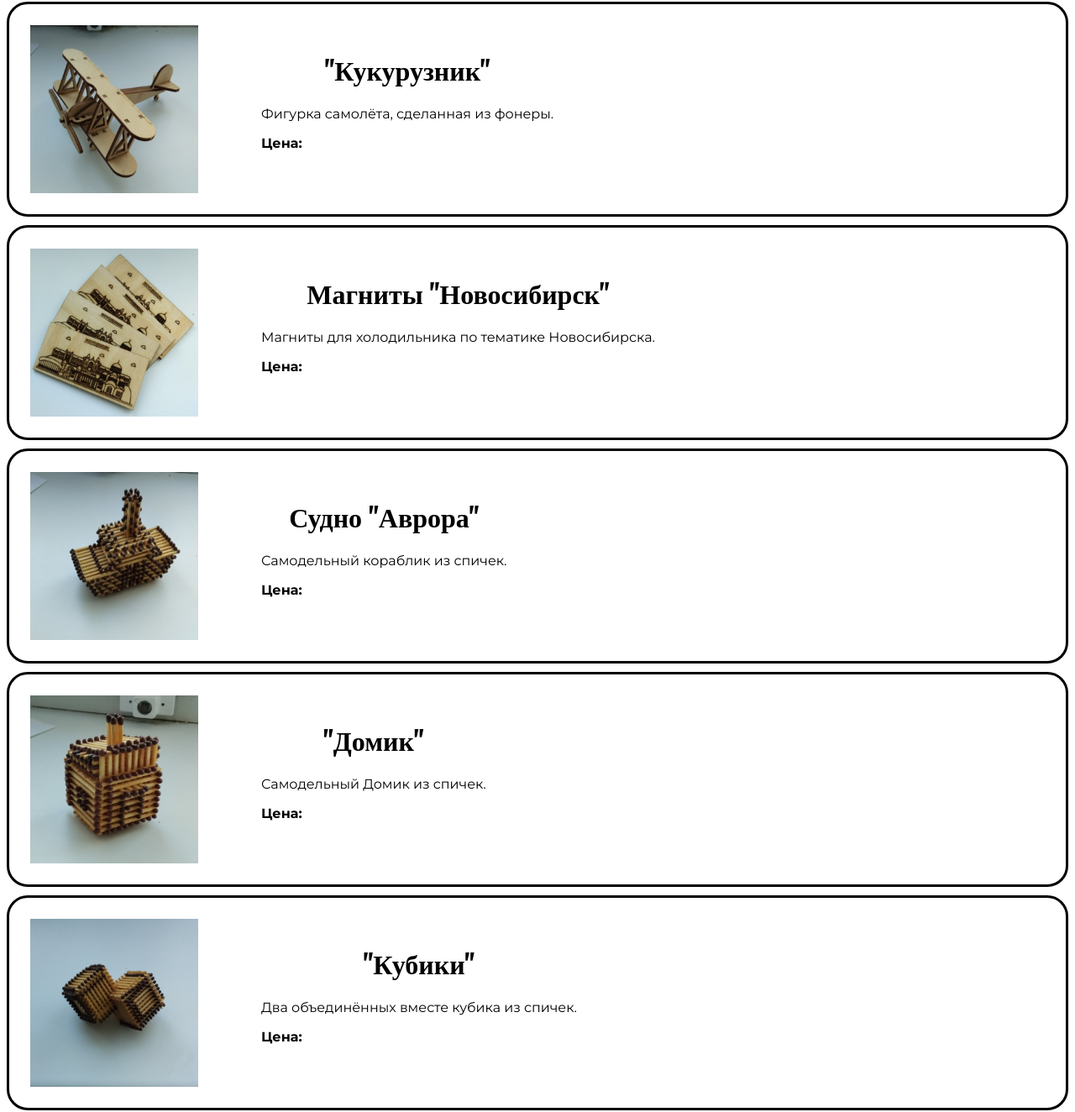
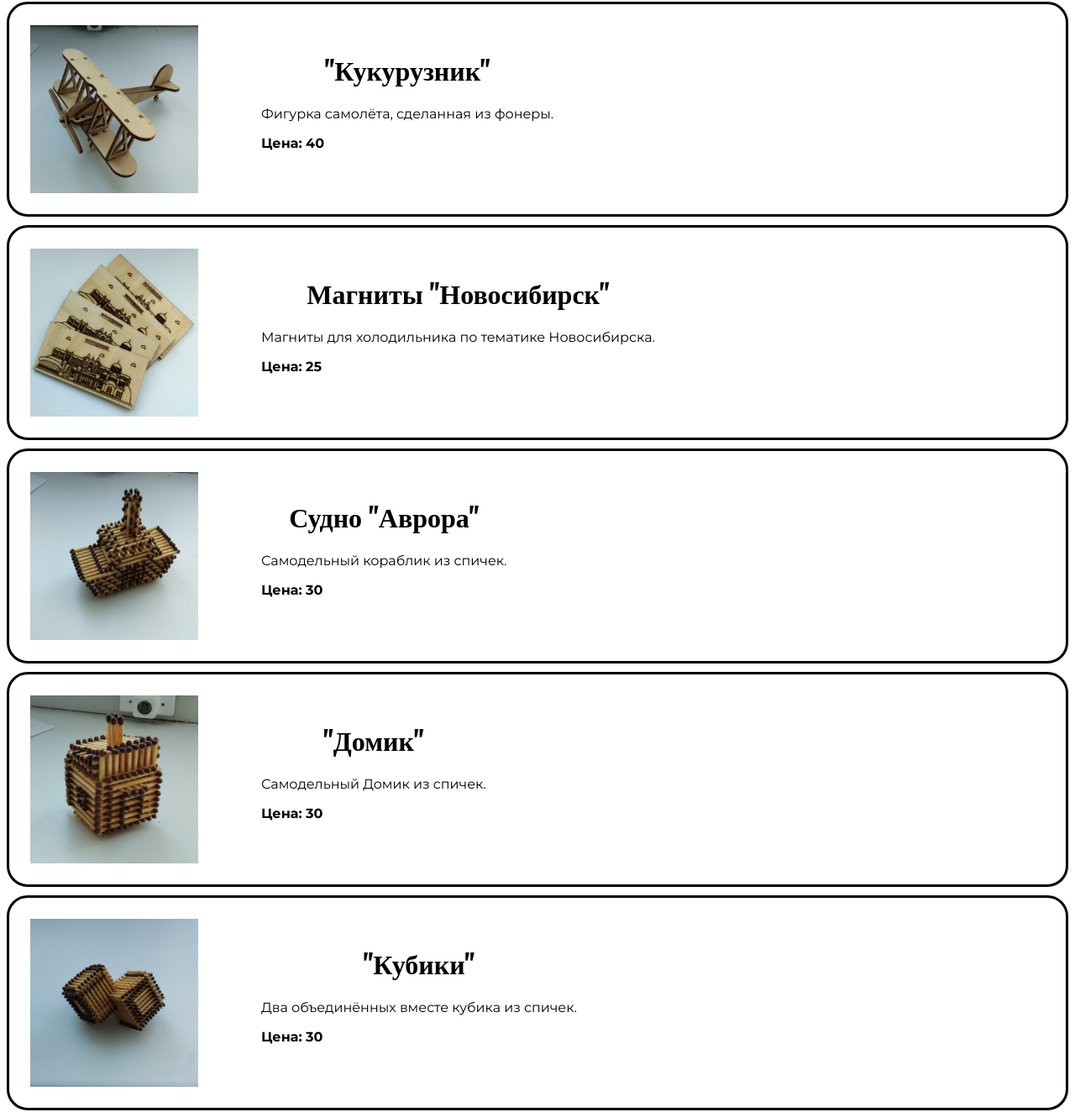
Before and after one commit to com88888888/main, a plain HTML site: page wood.html in a window 1280 px wide. Shown: the part 76-1400 px from the top of the page at 84% size. Drawn offline with nearby package versions, Linux system fonts and the light colour scheme.

Commit message:
Update wood.html

```diff
--- a/wood.html
+++ b/wood.html
@@ -19,7 +19,7 @@
         <div class="f1f">
             <h1>"Кукурузник"</h1>
             <p>Фигурка самолёта, сделанная из фонеры.</p>
-            <p><b>Цена: </b></p>
+            <p><b>Цена: 40</b></p>
         </div>
     </div>
     <div class = "f2">
@@ -27,7 +27,7 @@
         <div class="f2f">
             <h1>Магниты "Новосибирск"</h1>
             <p>Магниты для холодильника по тематике Новосибирска.</p>
-            <p><b>Цена: </b></p>
+            <p><b>Цена: 25</b></p>
         </div>
     </div>
     <div class = "f3">
@@ -35,7 +35,7 @@
         <div class="f3f">
             <h1>Судно "Аврора"</h1>
             <p>Самодельный кораблик из спичек.</p>
-            <p><b>Цена: </b></p>
+            <p><b>Цена: 30</b></p>
         </div>
     </div>
     <div class = "f4">
@@ -43,7 +43,7 @@
         <div class="f4f">
             <h1>"Домик"</h1>
             <p>Самодельный Домик из спичек.</p>
-            <p><b>Цена: </b></p>
+            <p><b>Цена: 30</b></p>
         </div>
     </div>
     <div class = "f5">
@@ -51,7 +51,7 @@
         <div class="f5f">
             <h1>"Кубики"</h1>
             <p>Два объединённых вместе кубика из спичек.</p>
-            <p><b>Цена: </b></p>
+            <p><b>Цена: 30</b></p>
         </div>
     </div>
     <div class = "f6">
```
